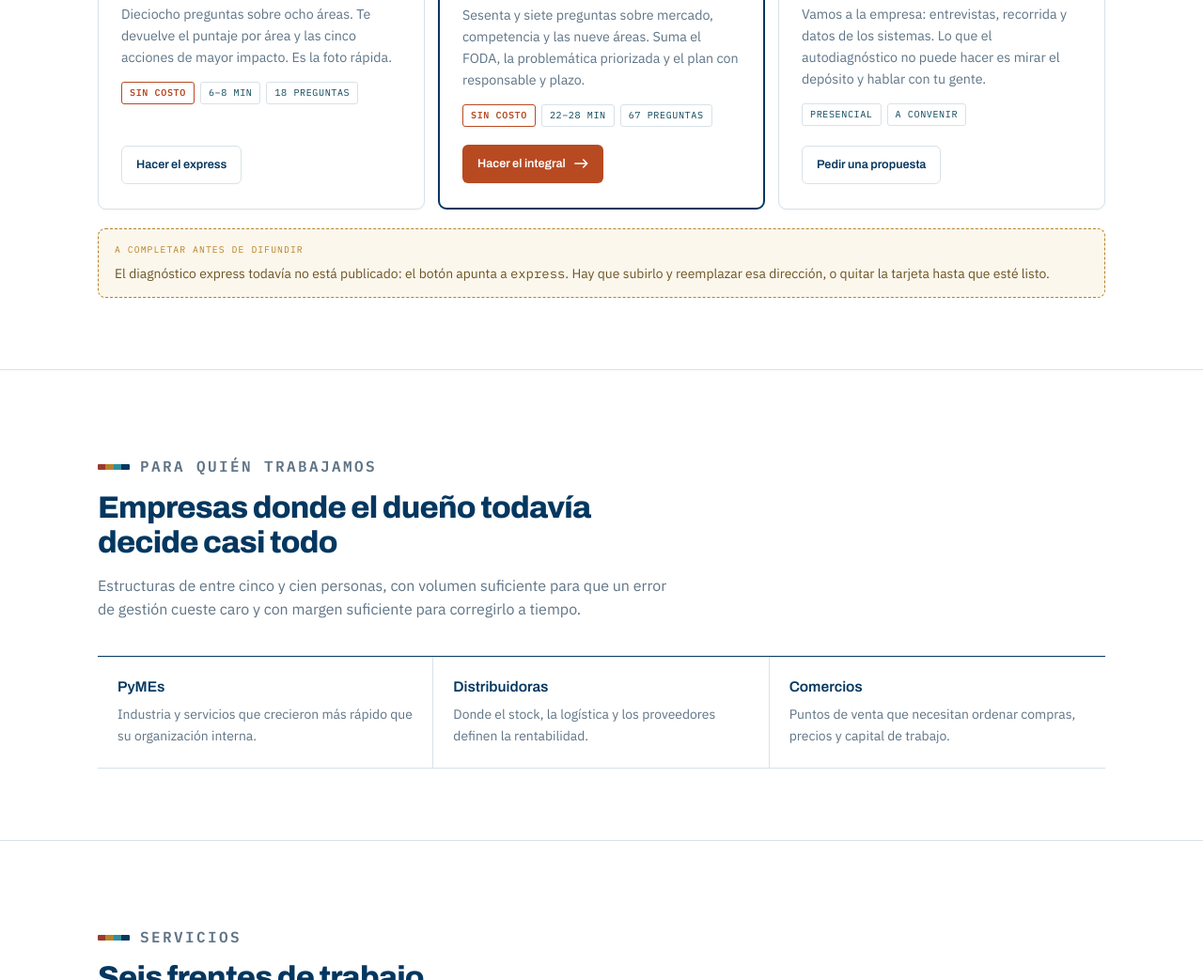
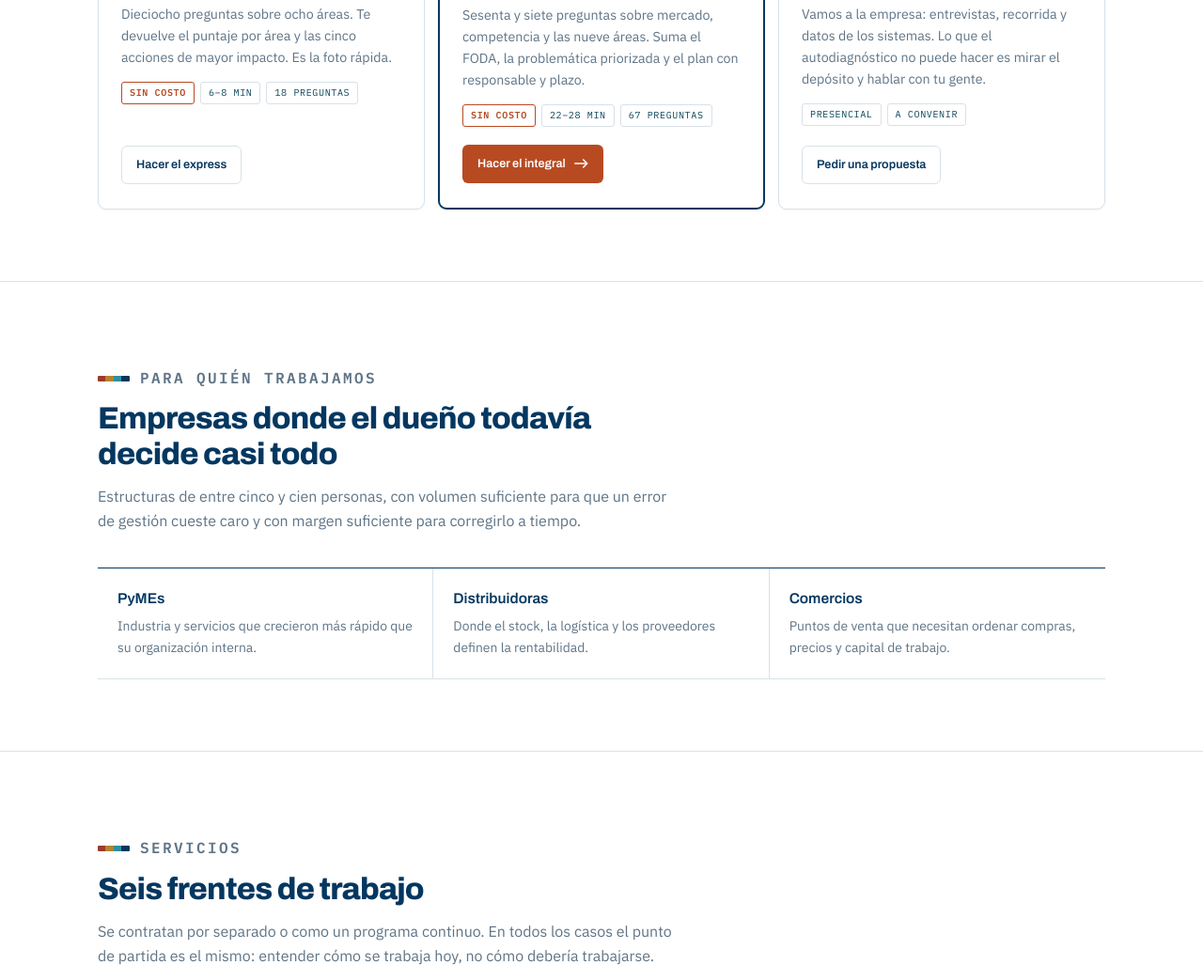
Before and after one commit to estadisticas-art/criterya-web, a plain HTML site: page index.html in a window 1280 px wide. Shown: the part 1210-2253 px from the top of the page at 94% size. Drawn offline with Linux system fonts and the light colour scheme.

Commit message:
Update index.html

```diff
--- a/index.html
+++ b/index.html
@@ -406,12 +406,6 @@ button{cursor:pointer}
             <a class="btn btn--out btn--sm" href="#contacto">Pedir una propuesta</a>
           </div>
         </article>
-      </div>
-
-      <div class="todo">
-        <p>El diagnóstico express todavía no está publicado: el botón apunta a
-        <span class="mono">express</span>. Hay que subirlo y reemplazar esa dirección,
-        o quitar la tarjeta hasta que esté listo.</p>
       </div>
     </div>
   </section>
```
